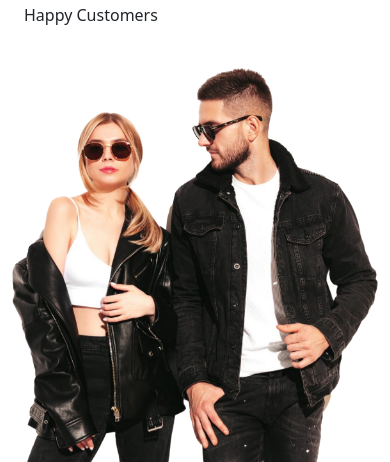
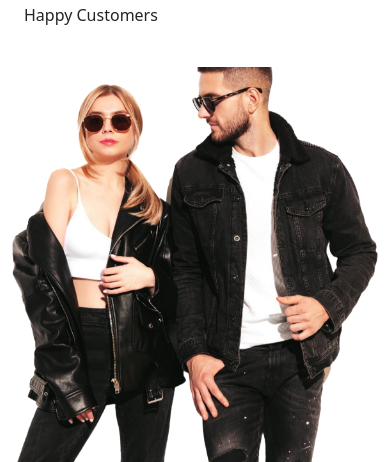
Before and after one commit to Aniket-rawat/Clothes, a plain HTML site: page index.html in a window 390 px wide. Shown: the part 636-1098 px from the top of the page. Drawn offline with nearby package versions, Linux system fonts and the light colour scheme; a web font is replaced by a local one.

Commit message:
style.css

```diff
--- a/style.css
+++ b/style.css
@@ -812,7 +812,7 @@ header .container,
     }
     .header2>div>div>div:nth-child(2) .carousel-inner .carousel-item:nth-child(2){
         position: absolute;
-        top: 0 !important;
+        bottom: 0 !important;
     }
 
 
```
